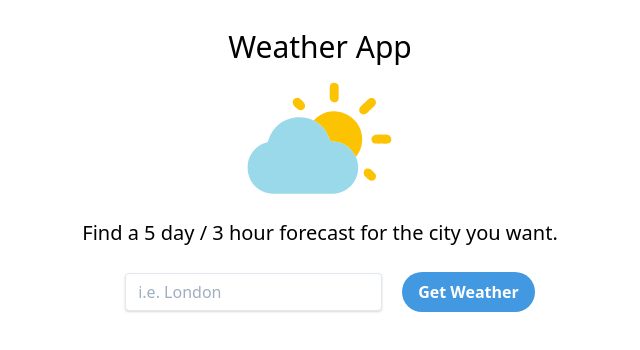
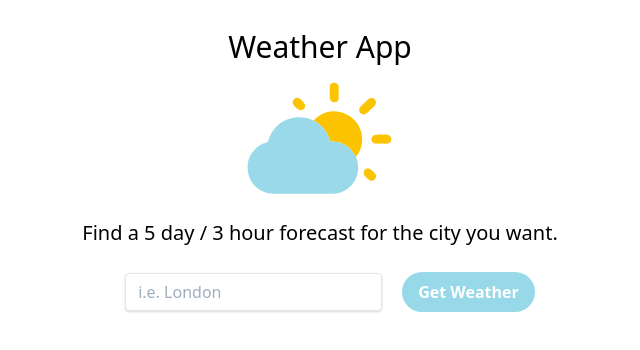
Before and after one commit to dotclaire/tivix-coding-task, a Next.js app: page / in a window 1280 px wide. Shown: the top 350 px of the page, without its empty margins (320-960 px from the left). Built offline with nearby package versions, Linux system fonts and the light colour scheme.

Commit message:
Fix button color

```diff
--- a/components/Form.js
+++ b/components/Form.js
@@ -11,7 +11,7 @@ export const Form = ({ error, handleSubmit, handleChange }) => {
           placeholder="i.e. London"
           onChange={handleChange}
         />
-        <button className="bg-blue-500 hover:bg-blue-700 text-white font-bold py-2 px-4 rounded-full">
+        <button className="bg-secondary focus:outline-none hover:bg-hover text-white font-bold py-2 px-4 rounded-full">
           Get Weather
         </button>
       </form>
--- a/styles/index.css
+++ b/styles/index.css
@@ -1,10 +1,6 @@
 @tailwind base;
 @tailwind components;
 @tailwind utilities;
-
-button:focus {
-  outline: none;
-}
 
 .carousel .control-next.control-arrow:before {
   border-left-color: #000 !important;
--- a/tailwind.config.js
+++ b/tailwind.config.js
@@ -2,7 +2,9 @@ module.exports = {
   theme: {
     extend: {
       colors: {
-        primary: "#e8f0fe"
+        primary: "#f1f8ff",
+        secondary: "#98d9e9",
+        hover: "#7fbbca"
       }
     }
   }
```
